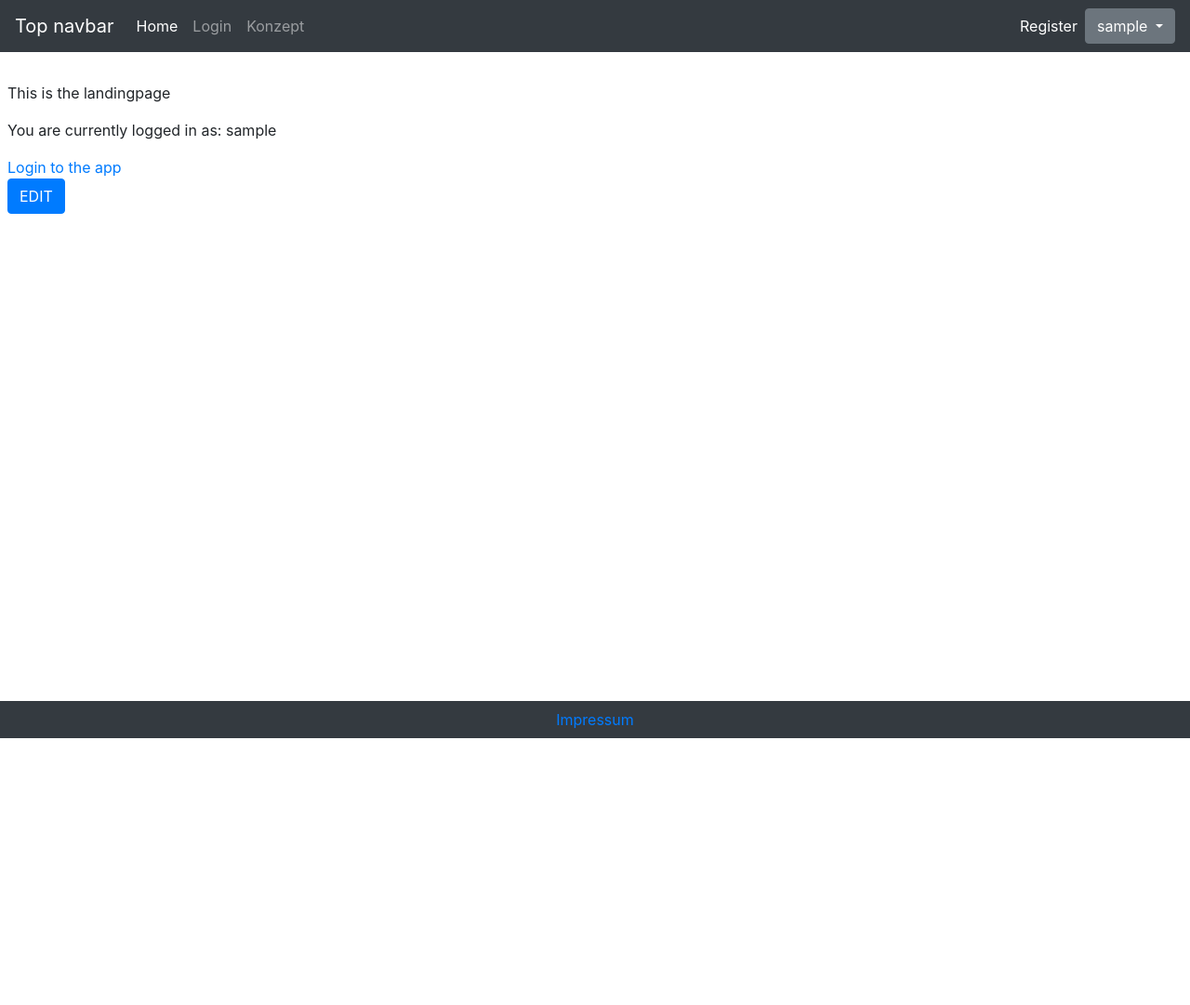
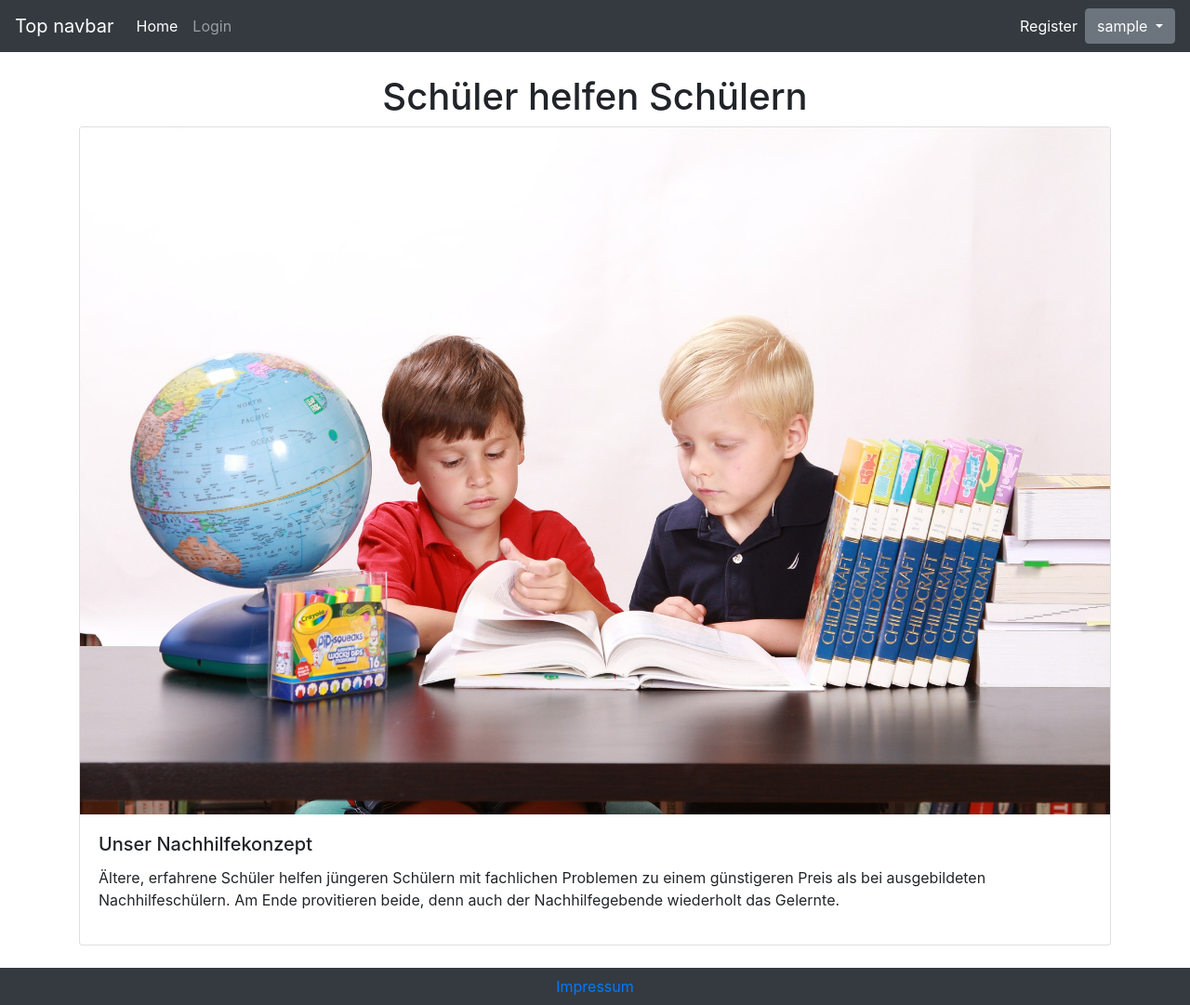
Before and after one commit to codingHahn/FlaskStudentApp, a Python web app: template app/templates/home.html in a window 1280 px wide. Shown: the whole page at 93% size. Before the commit the page ends 794 px from the top, so only its background shows below. Run offline with Jinja, Linux system fonts and the light colour scheme; the template is opened without the code that fills it: most values are stand-ins (such as "Sample title", 1, 10 or a date in 2020).

Commit message:
-change html page "Konzept" to "home" -delete Konzept-Entry in nav-bar

```diff
--- a/app/templates/home.html
+++ b/app/templates/home.html
@@ -1,21 +1,17 @@
 {% extends 'layout.html' %}
 
 {% block body %}
+<div class="container">
+<h1 class="text-center">Schüler helfen Schülern</h1>
+<!--<img src="/static/pic/kids-learn.jpg" class="img-fluid" alt="Responsive image">-->
+<div class="card mb-3">
+  <img class="card-img-top" src="/static/pic/kids-learn.jpg/" alt="You should see two learning kids">
+  <div class="card-body">
+    <h5 class="card-title">Unser Nachhilfekonzept</h5>
+    <p class="card-text">Ältere, erfahrene Schüler helfen jüngeren Schülern mit fachlichen Problemen zu einem günstigeren Preis als bei ausgebildeten Nachhilfeschülern. Am Ende provitieren beide, denn auch der Nachhilfegebende wiederholt das Gelernte.</p>
+    <p class="card-text"><small class="text-muted"></small></p>
+  </div>
+</div>
+</div>
 
-<div class="p-2">
-    <p>This is the landingpage</p>
-    <p>You are currently logged in as: {{username}}</p>
-    <a href="/login">Login to the app</a>
-
-
-    <form method="get" action="/editprofile/{{ username }}">
-        <button class="btn btn-primary" type="submit">EDIT</button>
-    </form>
-</div>
-<style>
-html,
-body {
-  height: 95.5%;
-}
-</style>
 {% endblock %}
--- a/app/templates/includes/_navbar.html
+++ b/app/templates/includes/_navbar.html
@@ -13,11 +13,7 @@
       <li class="nav-item">
 	<a class="nav-link" href="/login">Login</a>
       </li>
-      <li class="nav-item">
 
-
-	<a class="nav-link" href="/home-test">Konzept</a>
-      </li>
     </ul>
     <ul class="navbar-nav">
         <li class="nav-item active">
--- a/main.py
+++ b/main.py
@@ -46,9 +46,6 @@ def changeEmail(username):
 def impressum():
     return render_template('includes/_impressum.html')
 
-@app.route('/home-test')
-def Konzept():
-    return render_template('home-test.html')
 
 if __name__ == '__main__':
     app.run(debug=True)
```
Also changed, not shown: app/templates/home-test.html (deleted, +0 -17 lines), app/static/pic/white-male-1871436_1920.jpg (added).
